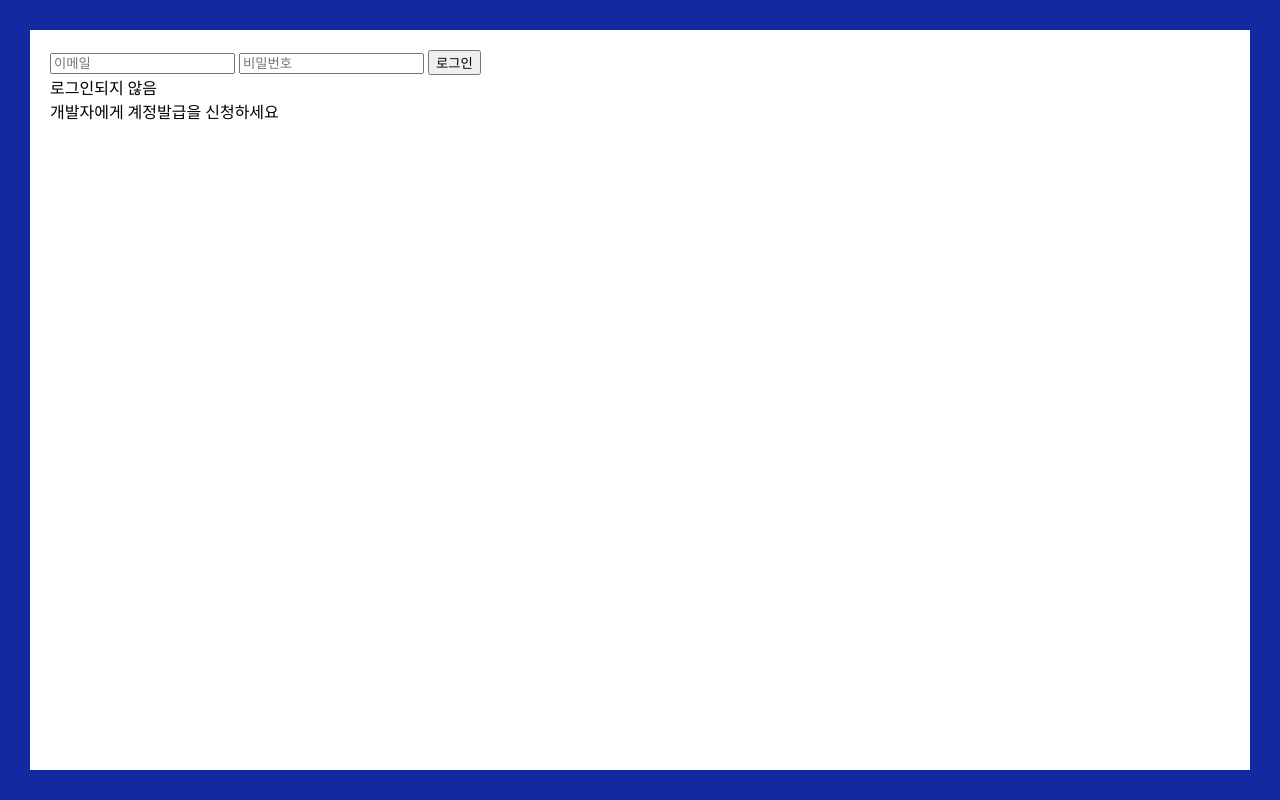
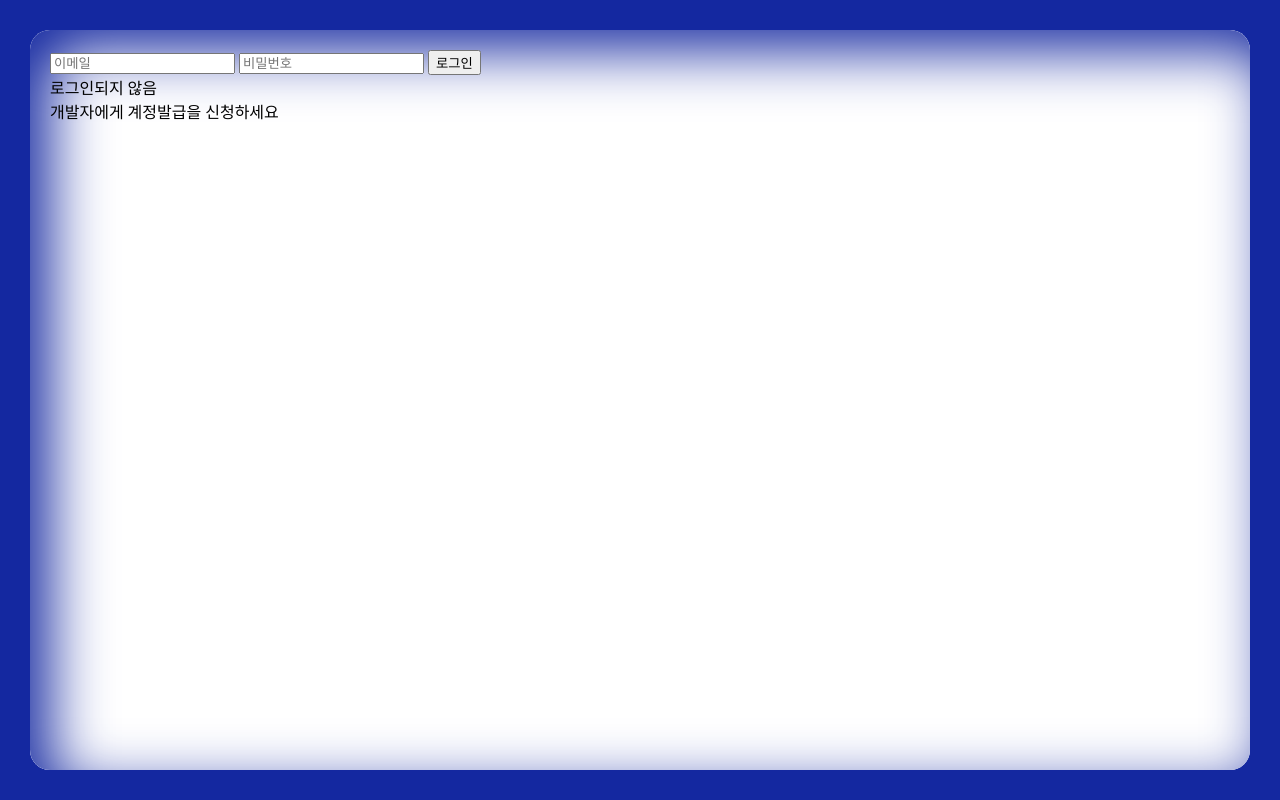
Before and after one commit to nyeohijyul/eotlqhem, a SvelteKit app: page / in a window 1280 px wide. Built offline with nearby package versions, Linux system fonts and the light colour scheme.

Commit message:
디자인 수정

```diff
--- a/src/lib/inprogresstask.svelte
+++ b/src/lib/inprogresstask.svelte
@@ -97,9 +97,9 @@
         box-sizing: border-box;
         padding: 20px;
         border-radius: 20px;
-background: #ffffff;
-box-shadow: inset 20px 20px 60px #1428A0,
-            inset -20px -20px 60px #ffffff;
+        background: #ffffff;
+        box-shadow: inset 20px 20px 60px #1428A0,
+        inset -20px -20px 60px #ffffff;
     }
     p { margin-top: 0; }
 </style>
--- a/src/lib/queue.svelte
+++ b/src/lib/queue.svelte
@@ -31,8 +31,8 @@
         background-color: #1428A0;
         box-sizing: border-box;
         border-radius: 20px;
-background: #ffffff;
-box-shadow: inset 20px 20px 60px #1428A0,
-            inset -20px -20px 60px #ffffff;
+        background: #ffffff;
+        box-shadow: inset 20px 20px 60px #1428A0,
+        inset -20px -20px 60px #ffffff;
     }
 </style>
--- a/src/routes/+page.svelte
+++ b/src/routes/+page.svelte
@@ -84,5 +84,9 @@
         box-sizing: border-box;
         background-color: white;
         padding: 20px;
+        border-radius: 20px;
+        background: #ffffff;
+        box-shadow: inset 20px 20px 60px #1428A0,
+        inset -20px -20px 60px #ffffff;
     }
 </style>
```
